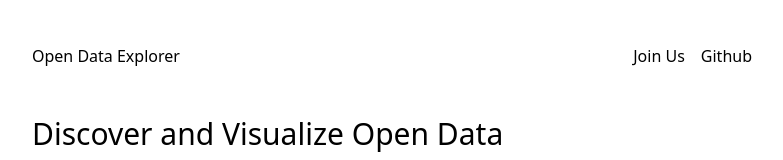
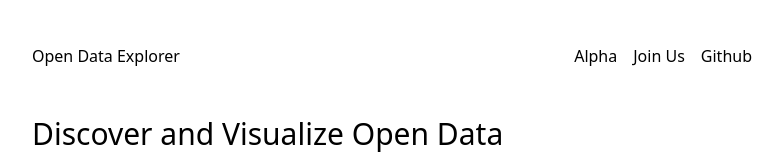
Before and after one commit to opendataexplorer/welcome, a React (Create React App) app: page / in a window 1280 px wide. Shown: the top 160 px of the page, without its empty margins (244-1027 px from the left). Built offline with nearby package versions, Linux system fonts and the light colour scheme.

Commit message:
Add link to alpha

```diff
--- a/src/navigation/NavBar.js
+++ b/src/navigation/NavBar.js
@@ -23,15 +23,16 @@ export default function NavBar() {
         </button>
       </div>
       <div className={`md:flex ${menu && "hidden"}`}>
-        {/* <a
-          href="https://github.com/opendataexplorer"
+        <a
+          href="https://opendataexplorer-alpha.web.app/"
           target="_blank"
+          rel="noreferrer"
           className="hover:text-gray-500 md:px-2 block"
           onClick={handleCloseMenu}
         >
           Alpha
         </a>
-        <Link
+        {/* <Link
           to="/about"
           className="hover:text-gray-500 md:px-2 block"
           onClick={handleCloseMenu}
```
